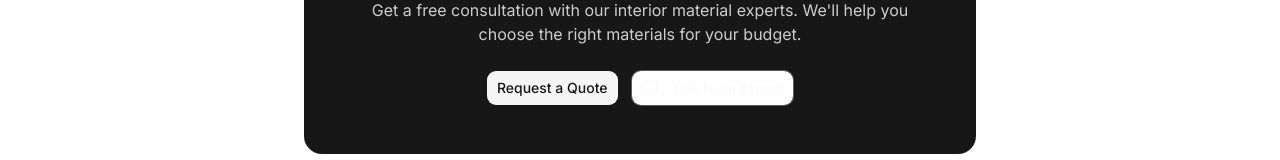
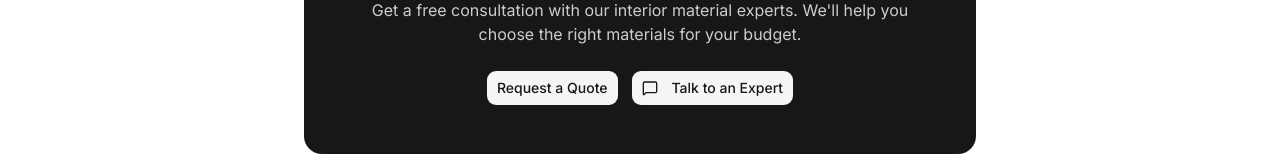
Before and after one commit to Sajal439/design-studio, a Next.js app in the folder apps/web/: page / in a window 1280 px wide. Shown: the part 1837-1997 px from the top of the page. Built offline with nearby package versions, Linux system fonts and the light colour scheme.

Commit message:
fix: deployment build issue

```diff
--- a/apps/web/app/page.tsx
+++ b/apps/web/app/page.tsx
@@ -130,7 +130,7 @@ export default function Home() {
               <Button size="lg" variant="secondary" asChild>
                 <Link href="/quote">Request a Quote</Link>
               </Button>
-              <Button size="lg" variant="outline" className="border-primary-foreground/30 text-primary-foreground hover:bg-primary-foreground/10" asChild>
+              <Button size="lg" variant="secondary" asChild>
                 <Link href="/consultation">
                   <MessageSquare className="mr-2 h-4 w-4" /> Talk to an Expert
                 </Link>
```
